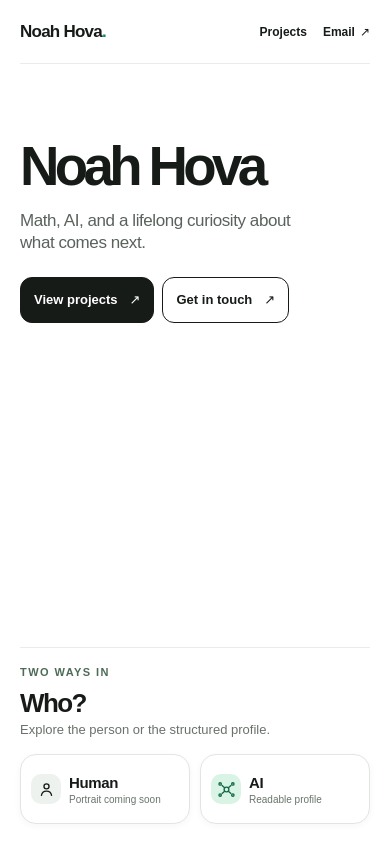
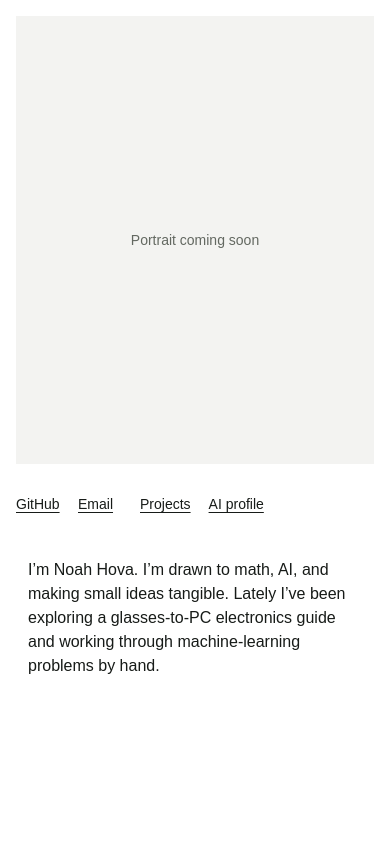
Before and after one commit to nohov/noahhova.com, a React (Vite) app: page / in a window 390 px wide. Built offline with nearby package versions, Linux system fonts and the light colour scheme.

Commit message:
Simplify portrait home and add Queens selection reveal

```diff
--- a/src/main.jsx
+++ b/src/main.jsx
@@ -1,91 +1,47 @@
 import { createRoot } from "react-dom/client";
-import { useEffect, useState } from "react";
+import { useEffect, useRef, useState } from "react";
 import "./styles.css";
 
-const getView = () => ["projects", "human"].includes(location.hash.slice(1)) ? location.hash.slice(1) : "home";
+const currentView = () => location.hash === "#projects" ? "projects" : "home";
 
 function App() {
-  const [view, setView] = useState(getView);
+  const [view, setView] = useState(currentView);
+  const [revealed, setRevealed] = useState(false);
+  const bioRef = useRef(null);
 
   useEffect(() => {
-    const syncView = () => setView(getView());
+    const syncView = () => { setRevealed(false); setView(currentView()); };
     addEventListener("hashchange", syncView);
     return () => removeEventListener("hashchange", syncView);
   }, []);
 
-  return <>
-    <header className="site-header">
-      <a className="brand" href="#top" aria-current={view === "home" ? "page" : undefined}>Noah Hova<span aria-hidden="true">.</span></a>
-      <nav className="site-nav" aria-label="Site">
-        <a href="#projects" aria-current={view === "projects" ? "page" : undefined}>Projects</a>
-        <a href="mailto:me@noahhova.com">Email <span aria-hidden="true">↗</span></a>
+  useEffect(() => {
+    const checkSelection = () => {
+      const selection = getSelection();
+      setRevealed(Boolean(bioRef.current && selection && !selection.isCollapsed && selection.rangeCount && selection.getRangeAt(0).intersectsNode(bioRef.current)));
+    };
+    document.addEventListener("selectionchange", checkSelection);
+    return () => document.removeEventListener("selectionchange", checkSelection);
+  }, [view]);
+
+  return <main>
+    {view === "home" ? <section className="home" id="top" aria-labelledby="home-title">
+      <div className="portrait" role="img" aria-label="Portrait coming soon">Portrait coming soon</div>
+      <h1 id="home-title" className="visually-hidden">Noah Hova</h1>
+      <nav className="site-links" aria-label="Links">
+        <a href="https://github.com/nohov" target="_blank" rel="noreferrer">GitHub</a>
+        <a href="mailto:me@noahhova.com">Email</a>
+        <a href="#projects">Projects</a>
+        <a href="/ai.html">AI profile</a>
       </nav>
-    </header>
-
-    <main>
-      {view === "home" && <section className="home page-shell" id="top" aria-labelledby="home-title">
-        <div className="home-intro">
-          <h1 id="home-title">Noah Hova</h1>
-          <p>Math, AI, and a lifelong curiosity about what comes next.</p>
-          <div className="home-actions">
-            <a className="button button-primary" href="#projects">View projects <span aria-hidden="true">↗</span></a>
-            <a className="button button-secondary" href="mailto:me@noahhova.com">Get in touch <span aria-hidden="true">↗</span></a>
-          </div>
-        </div>
-
-        <div className="who-choice" aria-labelledby="who-title">
-          <div className="who-copy">
-            <p className="eyebrow">Two ways in</p>
-            <h2 id="who-title">Who?</h2>
-            <p>Explore the person or the structured profile.</p>
-          </div>
-          <nav className="choice-links" aria-label="Choose a view">
-            <a href="#human" className="choice-link">
-              <span className="choice-icon" aria-hidden="true"><svg viewBox="0 0 24 24" fill="none" stroke="currentColor" strokeWidth="1.7"><circle cx="12" cy="8" r="3.2" /><path d="M5.5 20c.5-4 2.7-6 6.5-6s6 2 6.5 6" /></svg></span>
-              <span><strong>Human</strong><small>Portrait coming soon</small></span>
-              <span className="choice-arrow" aria-hidden="true">↗</span>
-            </a>
-            <a href="/ai.html" className="choice-link choice-link-ai">
-              <span className="choice-icon" aria-hidden="true"><svg viewBox="0 0 24 24" fill="none" stroke="currentColor" strokeWidth="1.7"><circle cx="12" cy="12" r="3" /><circle cx="4" cy="5" r="1.5" /><circle cx="20" cy="5" r="1.5" /><circle cx="4" cy="19" r="1.5" /><circle cx="20" cy="19" r="1.5" /><path d="m6 6.5 3.7 3.4m8.3-3.4-3.7 3.4M6 17.5l3.7-3.4m8.3 3.4-3.7-3.4" /></svg></span>
-              <span><strong>AI</strong><small>Readable profile</small></span>
-              <span className="choice-arrow" aria-hidden="true">↗</span>
-            </a>
-          </nav>
-        </div>
-      </section>}
-
-      {view === "human" && <section className="human page-shell content-page" id="human" aria-labelledby="human-title">
-        <div className="human-copy">
-          <p className="eyebrow">Human view</p>
-          <h1 id="human-title">Hi, I’m Noah.</h1>
-          <p>Math, AI, and a lifelong curiosity about what comes next.</p>
-          <a className="button button-primary" href="#projects">See my projects <span aria-hidden="true">↗</span></a>
-        </div>
-        <div className="portrait-placeholder" role="img" aria-label="Portrait coming soon"><span>Portrait coming soon</span></div>
-      </section>}
-
-      {view === "projects" && <section className="projects page-shell content-page" id="projects" aria-labelledby="projects-title">
-        <div className="page-heading">
-          <p className="eyebrow">Selected work</p>
-          <h1 id="projects-title">Projects</h1>
-          <p>Things I’m building and learning in public.</p>
-        </div>
-        <div className="project-list">
-          <article className="project-row">
-            <p className="project-number">01 <span>In progress</span></p>
-            <div><h2>ScavScrap</h2><p>Exploring a glasses-to-PC electronics guide. A camera relay and early recognition experiment are built; the guided lesson is still in development.</p><span className="project-tag">Hardware + AI</span></div>
-            <a href="https://github.com/nohov/Sightcuit" target="_blank" rel="noreferrer">View project <span aria-hidden="true">↗</span></a>
-          </article>
-          <article className="project-row">
-            <p className="project-number">02 <span>Ongoing practice</span></p>
-            <div><h2>Deep-ML</h2><p>Five hand-written solutions to machine learning and math problems, collected in a public repository.</p><span className="project-tag">Machine learning</span></div>
-            <a href="https://github.com/nohov/deep-ml" target="_blank" rel="noreferrer">View project <span aria-hidden="true">↗</span></a>
-          </article>
-        </div>
-        <p className="page-foot"><a href="#top">Back home</a> <a href="https://github.com/nohov" target="_blank" rel="noreferrer">More on GitHub</a></p>
-      </section>}
-    </main>
-  </>;
+      <p className={`bio${revealed ? " is-revealed" : ""}`} ref={bioRef}>I’m Noah Hova. I’m drawn to math, AI, and making small ideas tangible. Lately I’ve been exploring a glasses-to-PC electronics guide and working through machine-learning problems by hand.</p>
+    </section> : <section className="projects" id="projects" aria-labelledby="projects-title">
+      <h1 id="projects-title">Projects</h1>
+      <article><h2>ScavScrap</h2><p>A glasses-to-PC electronics guide in progress. The relay and early recognition experiment are built; the guided lesson is still planned.</p><a href="https://github.com/nohov/Sightcuit" target="_blank" rel="noreferrer">Repository</a></article>
+      <article><h2>Deep-ML</h2><p>Hand-written machine learning and math practice solutions.</p><a href="https://github.com/nohov/deep-ml" target="_blank" rel="noreferrer">Repository</a></article>
+      <nav className="site-links" aria-label="Links"><a href="#top">Home</a><a href="mailto:me@noahhova.com">Email</a><a href="/ai.html">AI profile</a></nav>
+    </section>}
+  </main>;
 }
 
 createRoot(document.getElementById("root")).render(<App />);
--- a/src/styles.css
+++ b/src/styles.css
@@ -1,105 +1,21 @@
-:root { font-family: Arial, Helvetica, sans-serif; color: #171b18; background: #fff; font-synthesis: none; }
+:root { font-family: Arial, Helvetica, sans-serif; color: #171b18; background: #fff; }
 * { box-sizing: border-box; }
-html, body, #root { min-height: 100%; }
 body { margin: 0; }
-a { color: inherit; -webkit-tap-highlight-color: transparent; }
-::selection { background: #c8f2df; color: #101713; }
-
-.site-header { display: flex; align-items: center; justify-content: space-between; gap: 20px; width: min(100% - 64px, 1056px); min-height: 76px; margin: auto; border-bottom: 1px solid #e9ece9; }
-.brand { display: inline-flex; align-items: center; min-height: 44px; font-size: 17px; font-weight: 750; letter-spacing: -.045em; text-decoration: none; white-space: nowrap; }
-.brand span { color: #13845b; }
-.site-nav { display: flex; align-items: center; gap: 28px; }
-.site-nav a { display: inline-flex; align-items: center; gap: 5px; min-height: 44px; font-size: 13px; font-weight: 700; text-decoration: none; }
-.site-nav a[aria-current="page"] { box-shadow: inset 0 -2px #171b18; }
-.site-nav a:hover { color: #08764f; }
-a:focus-visible { outline: 2px solid #08764f; outline-offset: 4px; border-radius: 4px; }
-
-.page-shell { width: min(100% - 64px, 1056px); margin: 0 auto; }
-.home { display: flex; flex-direction: column; justify-content: space-between; min-height: calc(100svh - 76px); padding: clamp(72px, 13vh, 138px) 0 32px; gap: 64px; }
-.home-intro { max-width: 760px; }
-.home h1, .content-page h1 { margin: 0; font-size: clamp(64px, 9vw, 124px); font-weight: 750; letter-spacing: -.085em; line-height: .98; }
-.home-intro > p { max-width: 30ch; margin: 24px 0 0; color: #5a625d; font-size: clamp(18px, 1.8vw, 24px); line-height: 1.24; letter-spacing: -.025em; }
-.home-actions { display: flex; flex-wrap: wrap; gap: 10px; margin-top: 30px; }
-.button { display: inline-flex; align-items: center; justify-content: space-between; gap: 28px; min-height: 48px; padding: 0 19px; border: 1px solid #171b18; border-radius: 12px; font-size: 14px; font-weight: 700; text-decoration: none; white-space: nowrap; transition: transform .18s ease, box-shadow .18s ease, background .18s ease; }
-.button:hover { transform: translateY(-2px); box-shadow: 0 8px 18px rgba(15, 25, 17, .12); }
-.button-primary { background: #171b18; color: white; }
-.button-primary:hover { background: #0f6248; border-color: #0f6248; }
-.button-secondary { background: white; }
-.button-secondary:hover { background: #f4f8f5; }
-.button span, .site-nav a span { font-weight: 400; }
-
-.who-choice { display: flex; align-items: end; justify-content: space-between; gap: 32px; padding-top: 24px; border-top: 1px solid #e9ece9; }
-.eyebrow { margin: 0 0 12px; color: #4d6b58; font-size: 11px; font-weight: 700; letter-spacing: .13em; text-transform: uppercase; }
-.who-copy h2 { margin: 0; font-size: 32px; letter-spacing: -.06em; line-height: 1; }
-.who-copy > p:last-child { margin: 10px 0 0; color: #69716a; font-size: 14px; }
-.choice-links { display: grid; grid-template-columns: repeat(2, minmax(0, 190px)); gap: 10px; }
-.choice-link { display: flex; align-items: center; gap: 11px; min-width: 0; min-height: 78px; padding: 13px; border: 1px solid #e1e6e2; border-radius: 16px; background: #fff; box-shadow: 0 2px 7px rgba(26, 47, 31, .04); text-decoration: none; transition: transform .18s ease, border-color .18s ease, box-shadow .18s ease; }
-.choice-link:hover { transform: translateY(-2px); border-color: #88bda1; box-shadow: 0 10px 22px rgba(26, 47, 31, .1); }
-.choice-icon { display: grid; flex: 0 0 34px; place-items: center; width: 34px; height: 34px; border-radius: 10px; background: #eef2ee; }
-.choice-icon svg { width: 21px; height: 21px; }
-.choice-link-ai .choice-icon { background: #d9f4e5; color: #126947; }
-.choice-link strong, .choice-link small { display: block; }
-.choice-link strong { font-size: 15px; letter-spacing: -.025em; }
-.choice-link small { margin-top: 3px; color: #6a736b; font-size: 10px; white-space: nowrap; }
-.choice-arrow { align-self: flex-start; margin-left: auto; font-size: 14px; }
-
-.content-page { min-height: calc(100svh - 76px); padding: clamp(70px, 10vh, 120px) 0 72px; }
-.content-page h1 { font-size: clamp(58px, 8vw, 100px); }
-.page-heading > p:last-child, .human-copy > p:not(.eyebrow) { max-width: 40ch; margin: 18px 0 0; color: #667068; font-size: clamp(17px, 1.7vw, 22px); line-height: 1.35; }
-.project-list { margin-top: clamp(48px, 7vw, 88px); border-top: 1px solid #dce2dd; }
-.project-row { display: grid; grid-template-columns: 155px minmax(0, 1fr) auto; align-items: start; gap: 28px; padding: 28px 0 32px; border-bottom: 1px solid #dce2dd; }
-.project-number { display: flex; flex-direction: column; gap: 9px; margin: 4px 0 0; color: #586b5d; font-size: 13px; font-weight: 700; }
-.project-number span { color: #218052; font-size: 11px; font-weight: 600; text-transform: uppercase; letter-spacing: .06em; }
-.project-row h2 { margin: 0; font-size: clamp(28px, 3vw, 38px); letter-spacing: -.06em; line-height: 1; }
-.project-row div > p { max-width: 62ch; margin: 13px 0 17px; color: #657067; font-size: 15px; line-height: 1.45; }
-.project-tag { display: inline-flex; align-items: center; min-height: 28px; padding: 0 10px; border-radius: 999px; background: #f0f4f0; color: #48624f; font-size: 11px; font-weight: 700; }
-.project-row > a { display: inline-flex; align-items: center; justify-content: space-between; gap: 18px; min-height: 44px; padding: 0 15px; border: 1px solid #dce2dd; border-radius: 11px; font-size: 13px; font-weight: 700; text-decoration: none; white-space: nowrap; }
-.project-row > a:hover { border-color: #108053; background: #f4faf6; }
-.project-row > a span { font-weight: 400; }
-.page-foot { display: flex; gap: 28px; margin: 28px 0 0; }
-.page-foot a { display: inline-flex; align-items: center; min-height: 44px; color: #4d6755; font-size: 13px; font-weight: 700; text-underline-offset: 3px; }
-
-.human { display: grid; grid-template-columns: minmax(0, 1fr) minmax(240px, 410px); align-items: start; gap: clamp(48px, 8vw, 120px); }
-.human-copy .button { margin-top: 32px; }
-.portrait-placeholder { display: grid; place-items: center; width: 100%; min-height: 430px; aspect-ratio: 4 / 5; border: 1px solid #e5e9e5; border-radius: 16px; background: #f5f7f5; color: #526158; font-size: 13px; }
-
-@media (max-width: 700px) {
-  .site-header, .page-shell { width: calc(100% - 40px); }
-  .site-header { min-height: 64px; }
-  .site-nav { gap: 16px; }
-  .site-nav a { font-size: 12px; }
-  .home { min-height: calc(100svh - 64px); padding: clamp(46px, 9vh, 90px) 0 20px; gap: 48px; }
-  .home h1 { font-size: clamp(54px, 14vw, 76px); }
-  .home-intro > p { margin-top: 17px; font-size: 17px; }
-  .home-actions { margin-top: 24px; gap: 8px; }
-  .button { gap: 12px; min-height: 46px; padding: 0 13px; font-size: 13px; }
-  .who-choice { display: block; padding-top: 18px; }
-  .who-copy h2 { font-size: 26px; }
-  .who-copy > p:last-child { margin-top: 6px; font-size: 13px; }
-  .choice-links { grid-template-columns: repeat(2, minmax(0, 1fr)); margin-top: 17px; }
-  .choice-link { min-height: 70px; padding: 10px; gap: 8px; }
-  .choice-icon { flex-basis: 30px; width: 30px; height: 30px; }
-  .choice-icon svg { width: 19px; height: 19px; }
-  .choice-arrow { display: none; }
-  .content-page { min-height: calc(100svh - 64px); padding: 64px 0 48px; }
-  .content-page h1 { font-size: clamp(54px, 12vw, 76px); }
-  .project-list { margin-top: 42px; }
-  .project-row { display: block; padding: 24px 0; }
-  .project-number { flex-direction: row; justify-content: space-between; margin: 0 0 20px; }
-  .project-row > a { margin-top: 23px; }
-  .human { grid-template-columns: 1fr; gap: 38px; }
-  .portrait-placeholder { max-width: 460px; min-height: 0; }
-}
-
-@media (max-width: 359px) {
-  .site-header, .page-shell { width: calc(100% - 32px); }
-  .home { padding-top: 40px; gap: 30px; }
-  .home h1 { font-size: 52px; }
-  .choice-link small { font-size: 9px; }
-  .choice-icon { flex-basis: 28px; width: 28px; height: 28px; }
-}
-
-@media (prefers-reduced-motion: reduce) {
-  .button, .choice-link { transition: none; }
-  .button:hover, .choice-link:hover { transform: none; }
-}
+a { color: inherit; text-underline-offset: 3px; }
+a:focus-visible { outline: 2px solid #171b18; outline-offset: 3px; }
+::selection { background: rgba(95, 145, 192, .45); }
+.visually-hidden { position: absolute; width: 1px; height: 1px; padding: 0; margin: -1px; overflow: hidden; clip: rect(0,0,0,0); white-space: nowrap; border: 0; }
+.home, .projects { width: min(calc(100% - 32px), 540px); margin: 24px auto 90px; }
+.portrait { display: grid; place-items: center; width: 100%; aspect-ratio: 4 / 5; background: #f3f3f1; color: #636861; font-size: 14px; text-align: center; }
+.site-links { display: flex; flex-wrap: wrap; gap: 0 18px; margin: 18px 0 20px; }
+.site-links a, .projects article a { display: inline-flex; align-items: center; min-width: 44px; min-height: 44px; font-size: 14px; }
+.bio { margin: 0; padding: 12px; font-size: 16px; line-height: 1.5; }
+.bio.is-revealed { color: #fff; background: linear-gradient(rgba(5, 19, 42, .4), rgba(5, 19, 42, .55)), url("./assets/background-variants/queens-desktop.jpg") center / cover; }
+.bio.is-revealed::selection { color: #fff; background: rgba(255,255,255,.18); }
+.projects { margin-top: 60px; }
+.projects h1 { margin: 0 0 46px; font-size: 48px; letter-spacing: -.06em; }
+.projects article { margin-bottom: 40px; }
+.projects h2 { margin: 0 0 8px; font-size: 24px; letter-spacing: -.04em; }
+.projects article p { margin: 0; line-height: 1.5; }
+.projects .site-links { margin-top: 48px; }
+@media (max-width: 600px) { .home, .projects { margin-top: 16px; } .projects h1 { font-size: 40px; } }
```
Also changed, not shown: 3 other files (tests, documents, lock files or other folders).
